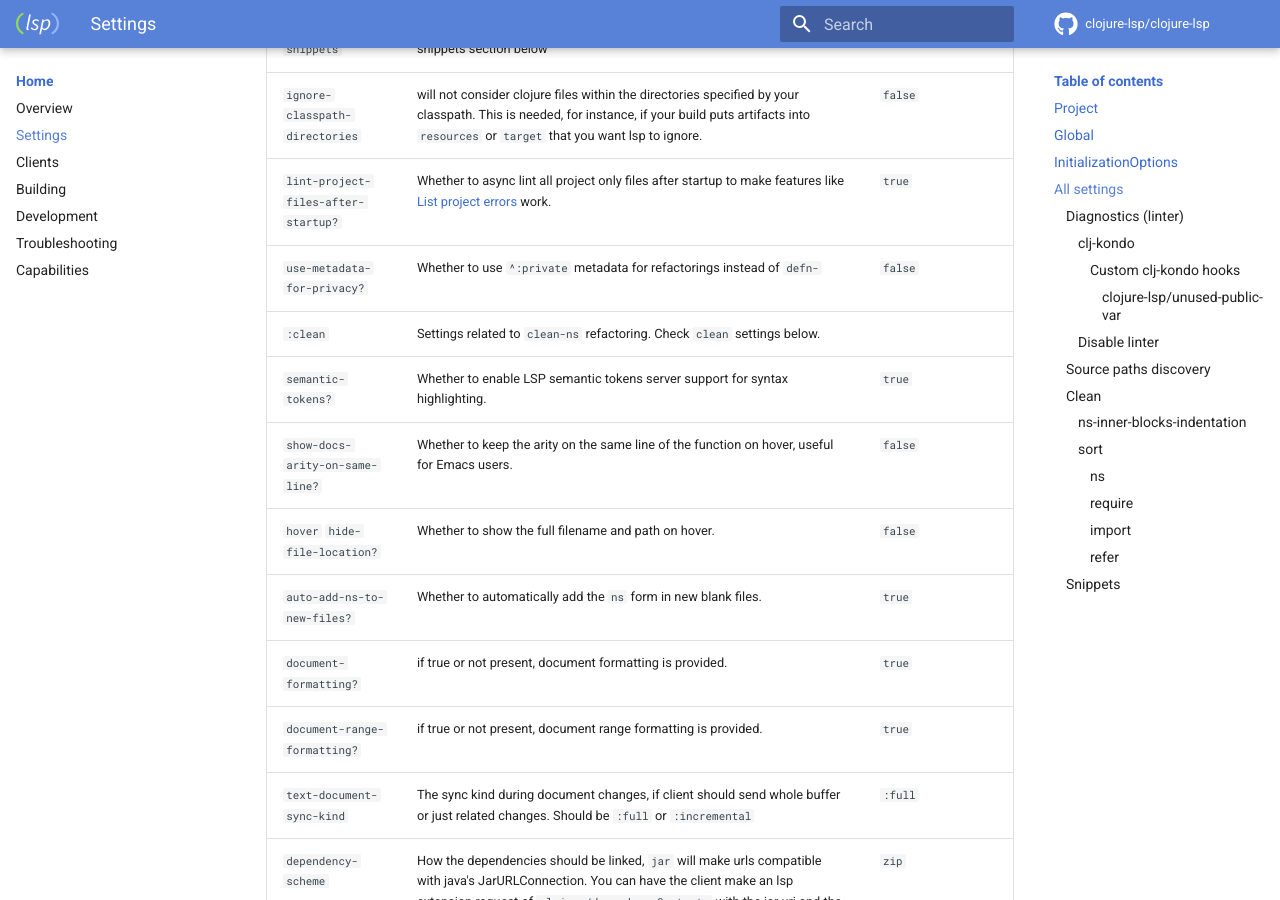
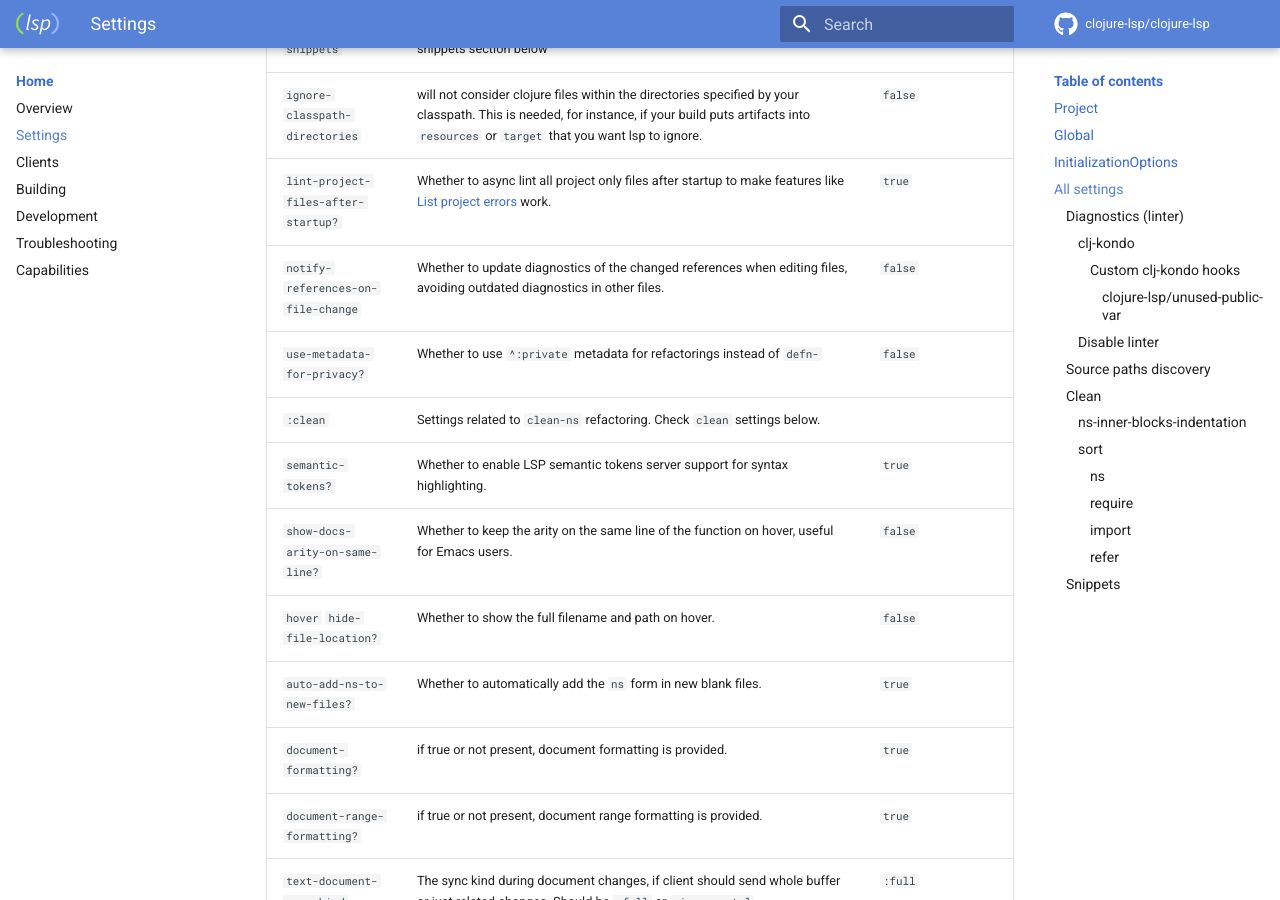
Before and after one commit to clojure-lsp/clojure-lsp, an MkDocs documentation site: the page built from docs/settings.md, in a window 1280 px wide and 900 px high, scrolled down 1644 px. Built offline with MkDocs 1.6.1 and Material for MkDocs 9.7.7, drawn with Linux system fonts in a browser that asks for light colours; comment, search, counter and statistics services are not loaded.

Commit message:
[docs] Add notify-references-on-file-change docs

```diff
--- a/docs/settings.md
+++ b/docs/settings.md
@@ -49,6 +49,7 @@ If you are using a client which defines InitializationOptions as a json object,
 | `additional-snippets`               | Additional user snippets to be available during completing, check the snippets section below                                                                                                                                                                                                                                                                                                                         | `[]`                                                                                                                 |
 | `ignore-classpath-directories`      | will not consider clojure files within the directories specified by your classpath. This is needed, for instance, if your build puts artifacts into `resources` or `target` that you want lsp to ignore.                                                                                                                                                                                                             | `false`                                                                                                              |
 | `lint-project-files-after-startup?` | Whether to async lint all project only files after startup to make features like [List project errors](https://emacs-lsp.github.io/lsp-mode/page/main-features/#project-errors-on-modeline) work.                                                                                                                                                                                                                    | `true`                                                                                                               |
+| `notify-references-on-file-change`  | Whether to update diagnostics of the changed references when editing files, avoiding outdated diagnostics in other files.                                                                                                                                                                                                                                                                                            | `false`                                                                                                              |
 | `use-metadata-for-privacy?`         | Whether to use `^:private` metadata for refactorings instead of `defn-`                                                                                                                                                                                                                                                                                                                                              | `false`                                                                                                              |
 | `:clean`                            | Settings related to `clean-ns` refactoring. Check `clean` settings below.                                                                                                                                                                                                                                                                                                                                            |                                                                                                                      |
 | `semantic-tokens?`                  | Whether to enable LSP semantic tokens server support for syntax highlighting.                                                                                                                                                                                                                                                                                                                                        | `true`                                                                                                               |
```
